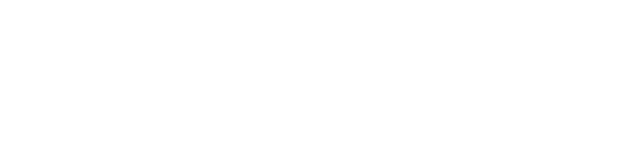
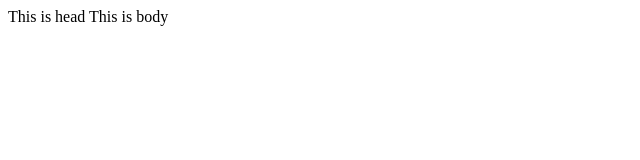
Before and after one commit to NikkiSm/rsschool-cv, a plain HTML site: page index.html in a window 1280 px wide. Shown: the whole page, without its empty margins (0-640 px from the left). Drawn offline with Linux system fonts and the light colour scheme.

Commit message:
docs: changes in index

```diff
--- a/index.html
+++ b/index.html
@@ -1 +1,6 @@
-<html></html>
+<html lang="en">
+    <head>
+        This is head
+    </head>
+    <body> This is body</body>
+</html>
```
